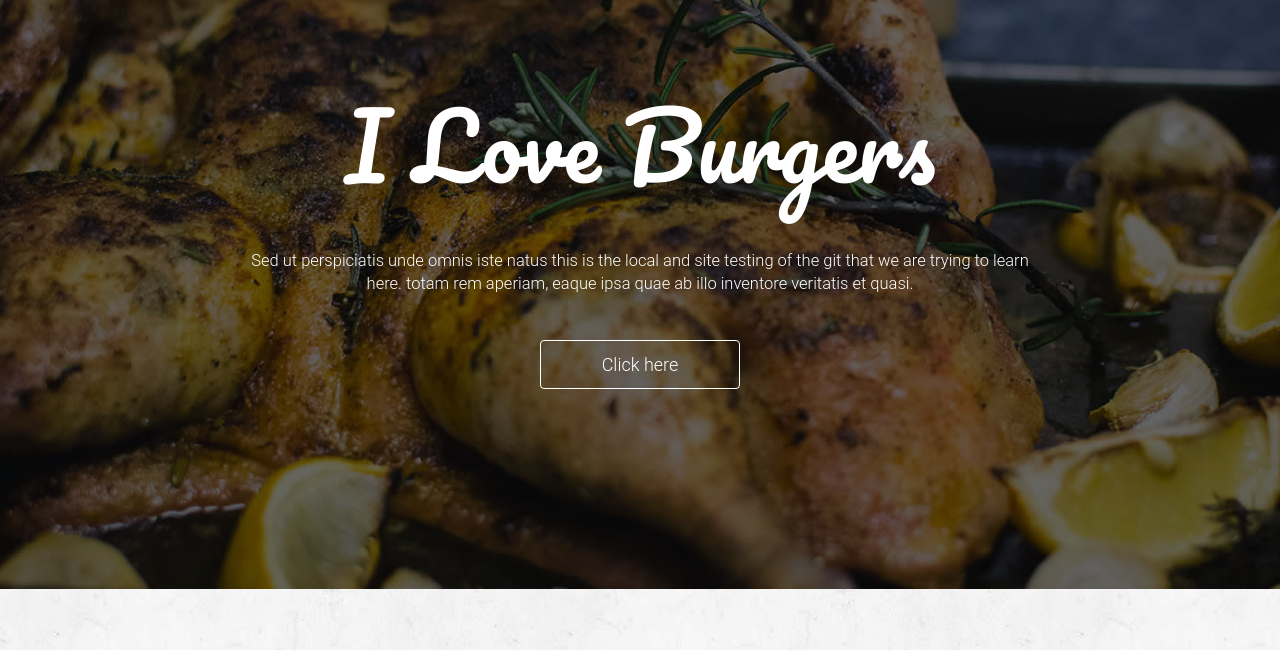
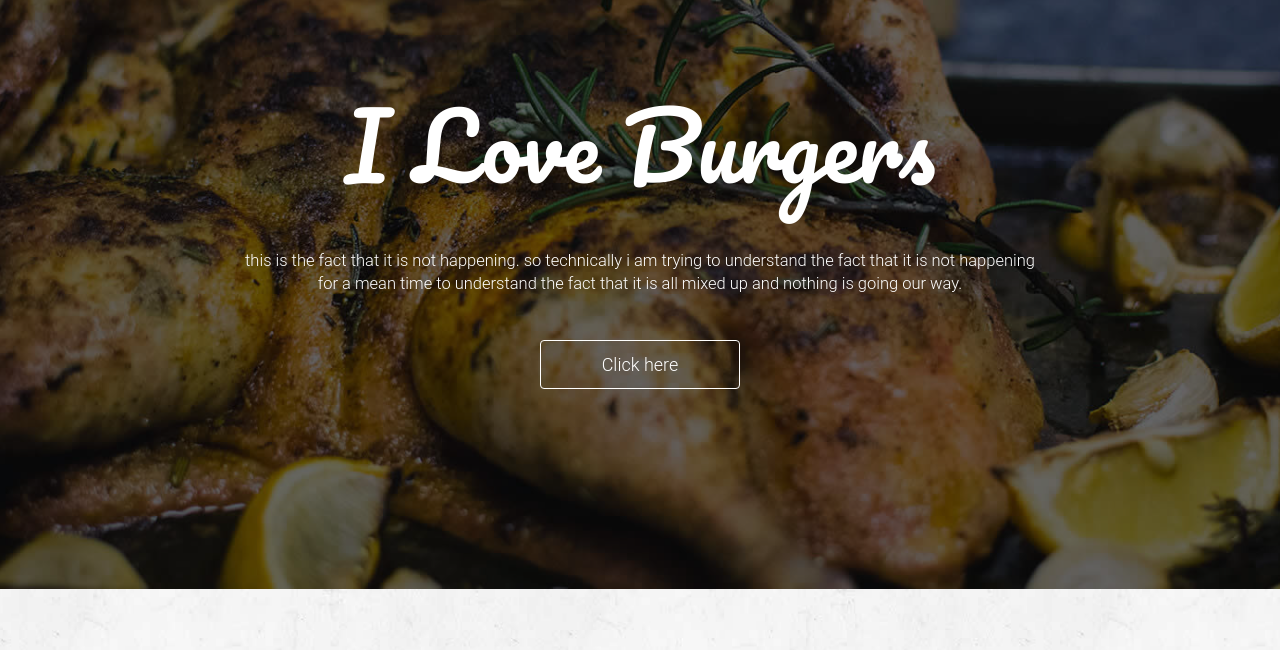
Before and after one commit to neha9700199/food-site, a plain HTML site: page index.html in a window 1280 px wide. Shown: the part 150-800 px from the top of the page. Drawn offline with Linux system fonts and the light colour scheme.

Commit message:
this is the commit that needs to be done from our side

```diff
--- a/index.html
+++ b/index.html
@@ -108,7 +108,7 @@
                             <div class="col-md-12">
                                 <div class="main_slider_content wow zoomIn" data-wow-duration="1s">
                                     <h1>I Love Burgers</h1>
-                                    <p>Sed ut perspiciatis unde omnis iste natus this is the local and site testing of the git that we are trying to learn here. totam rem aperiam, eaque ipsa quae ab illo inventore veritatis et quasi. </p>
+                                    <p>this is the fact that it is not happening. so technically i am trying to understand the fact that it is not happening for a mean time to understand the fact that it is all mixed up and nothing is going our way. </p>
                                     <button href="" class="btn-lg">Click here</button>
                                 </div>
                             </div>
```
Also changed, not shown: Readme.txt.
